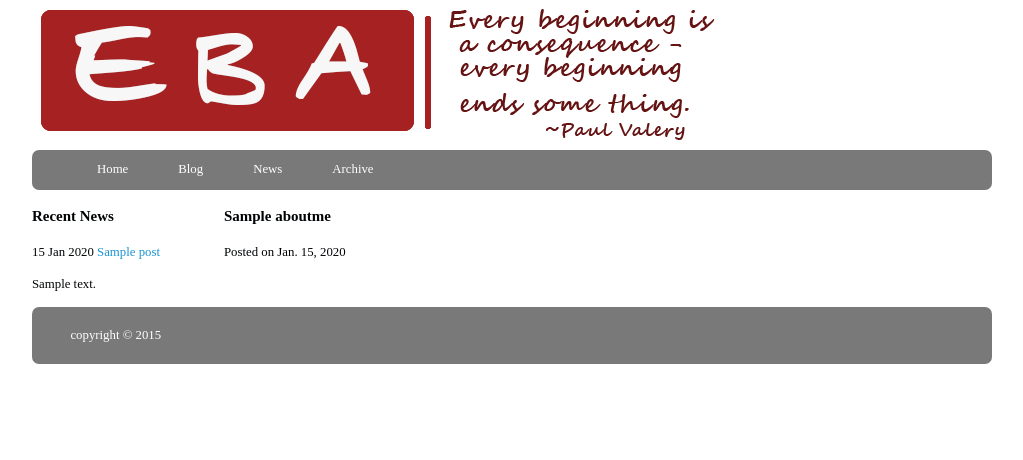
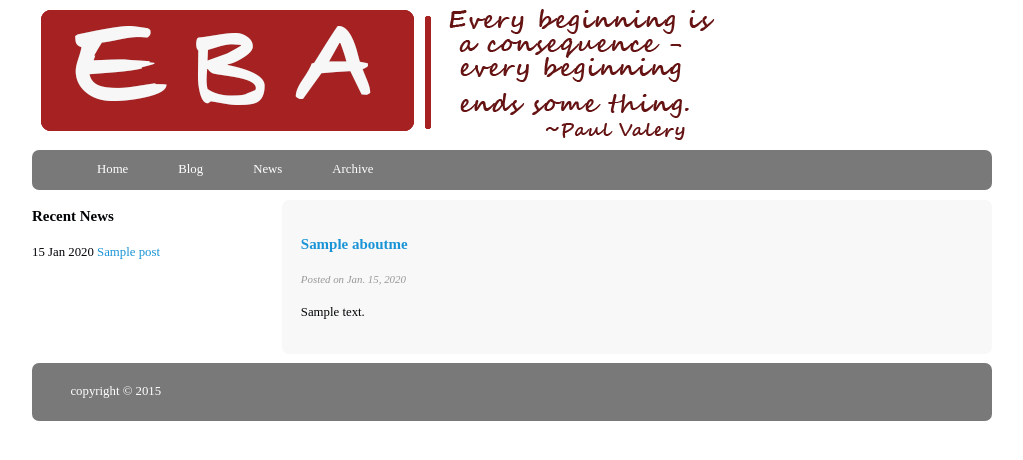
Before and after one commit to eba2s/blog, a Django app: page / in a window 1280 px wide. Shown: the top 460 px of the page, without its empty margins (128-1151 px from the left). Run offline with Django 3.2, Linux system fonts and the light colour scheme; tables that the repository leaves empty hold one stand-in row (values such as "Sample post").

Commit message:
Completed home and blog

```diff
--- a/templates/blog/home.html
+++ b/templates/blog/home.html
@@ -2,14 +2,14 @@
 {% block content %}
 
     {% for post in AboutMe %}
-        <div class="mainContent1">
-            <div class="content1">
-                <main class="typicalArticle1">
+        <div class="mainContent">
+            <div class="content">
+                <main class="typicalArticle">
                     <header>
-                        <h3>{{ post.titleMe }}</h3>
+                        <h3><a href="{{ post.titleMe }}">{{ post.titleMe }}</a></h3>
                     </header>
                     <footer>
-                        <p class='postInfo1'>Posted on {{ post.dateMe }}</p>
+                        <p class='postInfo'>Posted on {{ post.dateMe }}</p>
                     </footer>
                     <article>
                         <p>    {{ post.contentMe|safe|linebreaks }} </p>
```
